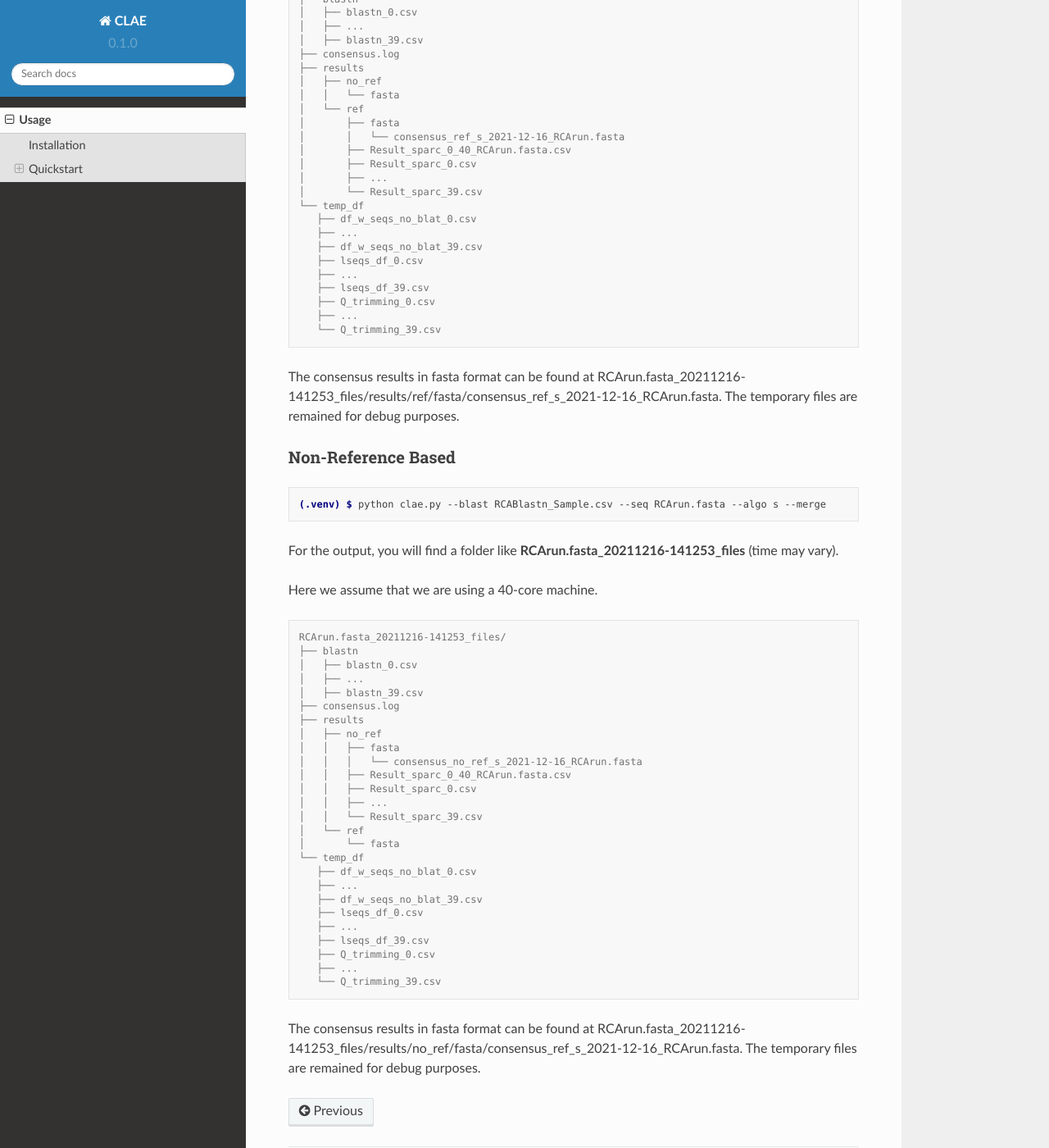
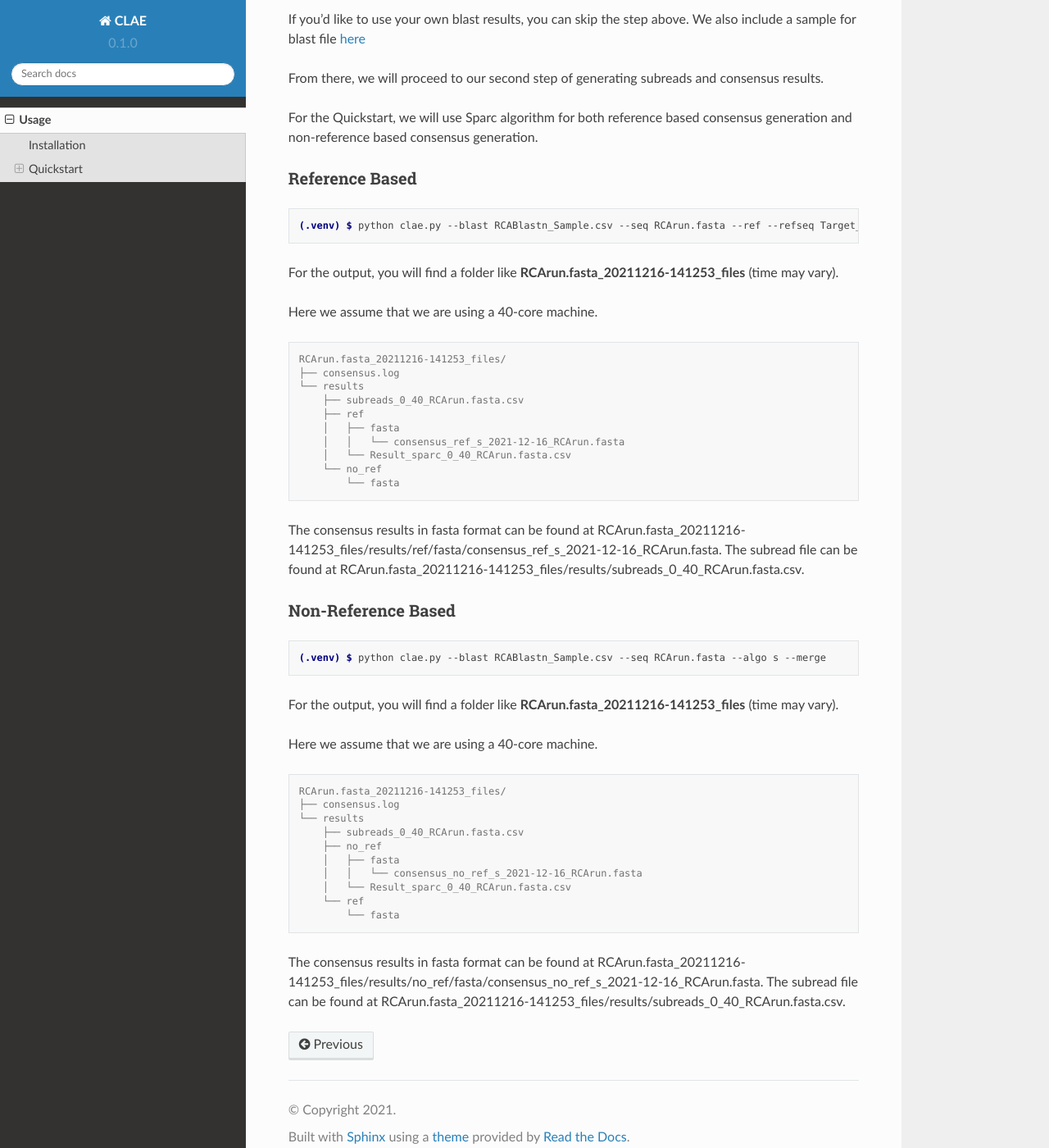
Before and after one commit to xdtdaniel/CLAEdocs, a Sphinx documentation site: the page built from docs/source/usage.rst, in a window 1280 px wide and 1400 px high, scrolled down 1701 px. Shown: the whole window at 82% size. Built offline with Sphinx 7.4.7 and the Read the Docs theme 2.0.0, drawn with Linux system fonts in a browser that asks for light colours; some of the changed text lies outside the part shown.

Commit message:
Update usage.rst

```diff
--- a/docs/source/usage.rst
+++ b/docs/source/usage.rst
@@ -15,8 +15,18 @@
    (.venv) $ pip install pandas biopython tqdm --user
 
 
+The version below is for reference. You may be able to run it with newer version of those packages.
 
-You also need to install these third party tools.
+- python>=3.7
+- numpy==1.17.2
+- Bio==0.4.1
+- pandas==1.2.4
+- tqdm==4.60.0
+
+
+You also need to install these third party tools. You may need Python 3.7+ and Conda environment to perform the installation below.
+
+You can download the source code and compile it yourself. You can also download the pre-compiled executable directly that meets your platform.
 
 `BLAT <https://genome.ucsc.edu/FAQ/FAQblat.html>`_
 
@@ -26,12 +36,16 @@
 
 `Sparc <https://github.com/yechengxi/Sparc>`_
 
+`pbdagcon <https://github.com/PacificBiosciences/pbdagcon>`_
+
+ALL of the above are required.
+
 After that, you can clone our repository.
 
 .. code-block:: console
 
-   (.venv) $ git clone https://github.com/xdtdaniel/SequenceExtractionAndConsensusFinding.git
-   (.venv) $ cd SequenceExtractionAndConsensusFinding/mp_script/
+   (.venv) $ git clone https://github.com/xdtdaniel/CLAE
+   (.venv) $ cd CLAE/mp_script/
 
 Quickstart
 ----------------
@@ -57,6 +71,8 @@
    (.venv) $ python blast_generator.py --dbseqin Anchors_SMRTbell.fasta --query RCArun.fasta --out RCABlastn_Sample
 
 You will then see the output file **RCABlastn_Sample.csv**.
+
+If you'd like to use your own blast results, you can skip the step above. We also include a sample for blast file `here <https://github.com/xdtdaniel/CLAE/blob/main/sample_data/Blast_result.csv>`_
 
 From there, we will proceed to our second step of generating subreads and consensus results.
 
@@ -76,34 +92,18 @@
 .. code-block:: console
 
    RCArun.fasta_20211216-141253_files/
-   ├── blastn
-   │   ├── blastn_0.csv
-   │   ├── ...
-   │   ├── blastn_39.csv
    ├── consensus.log
-   ├── results
-   │   ├── no_ref
-   │   │   └── fasta
-   │   └── ref
-   │       ├── fasta
-   │       │   └── consensus_ref_s_2021-12-16_RCArun.fasta
-   │       ├── Result_sparc_0_40_RCArun.fasta.csv
-   │       ├── Result_sparc_0.csv
-   │       ├── ...
-   │       └── Result_sparc_39.csv
-   └── temp_df
-      ├── df_w_seqs_no_blat_0.csv
-      ├── ...
-      ├── df_w_seqs_no_blat_39.csv
-      ├── lseqs_df_0.csv
-      ├── ...
-      ├── lseqs_df_39.csv
-      ├── Q_trimming_0.csv
-      ├── ...
-      └── Q_trimming_39.csv
+   └── results
+       ├── subreads_0_40_RCArun.fasta.csv
+       ├── ref
+       │   ├── fasta
+       │   │   └── consensus_ref_s_2021-12-16_RCArun.fasta
+       │   └── Result_sparc_0_40_RCArun.fasta.csv
+       └── no_ref
+           └── fasta
 
 The consensus results in fasta format can be found at RCArun.fasta_20211216-141253_files/results/ref/fasta/consensus_ref_s_2021-12-16_RCArun.fasta.
-The temporary files are remained for debug purposes.
+The subread file can be found at RCArun.fasta_20211216-141253_files/results/subreads_0_40_RCArun.fasta.csv.
 
 Non-Reference Based
 ^^^^^^^^^^^^^^^^
@@ -119,31 +119,15 @@
 .. code-block:: console
 
    RCArun.fasta_20211216-141253_files/
-   ├── blastn
-   │   ├── blastn_0.csv
-   │   ├── ...
-   │   ├── blastn_39.csv
    ├── consensus.log
-   ├── results
-   │   ├── no_ref
-   │   │   ├── fasta
-   │   │   │   └── consensus_no_ref_s_2021-12-16_RCArun.fasta
-   │   │   ├── Result_sparc_0_40_RCArun.fasta.csv
-   │   │   ├── Result_sparc_0.csv
-   │   │   ├── ...
-   │   │   └── Result_sparc_39.csv
-   │   └── ref
-   │       └── fasta
-   └── temp_df
-      ├── df_w_seqs_no_blat_0.csv
-      ├── ...
-      ├── df_w_seqs_no_blat_39.csv
-      ├── lseqs_df_0.csv
-      ├── ...
-      ├── lseqs_df_39.csv
-      ├── Q_trimming_0.csv
-      ├── ...
-      └── Q_trimming_39.csv
+   └── results
+       ├── subreads_0_40_RCArun.fasta.csv
+       ├── no_ref
+       │   ├── fasta
+       │   │   └── consensus_no_ref_s_2021-12-16_RCArun.fasta
+       │   └── Result_sparc_0_40_RCArun.fasta.csv
+       └── ref
+           └── fasta
 
-The consensus results in fasta format can be found at RCArun.fasta_20211216-141253_files/results/no_ref/fasta/consensus_ref_s_2021-12-16_RCArun.fasta.
-The temporary files are remained for debug purposes.
+The consensus results in fasta format can be found at RCArun.fasta_20211216-141253_files/results/no_ref/fasta/consensus_no_ref_s_2021-12-16_RCArun.fasta.
+The subread file can be found at RCArun.fasta_20211216-141253_files/results/subreads_0_40_RCArun.fasta.csv.
```
Also changed, not shown: other parts of docs/source/usage.rst (+3 -3 lines).
